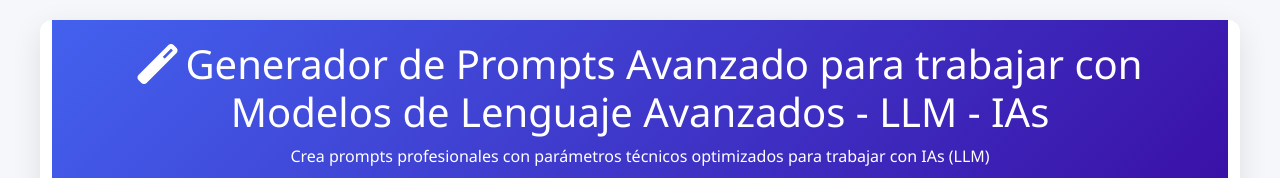
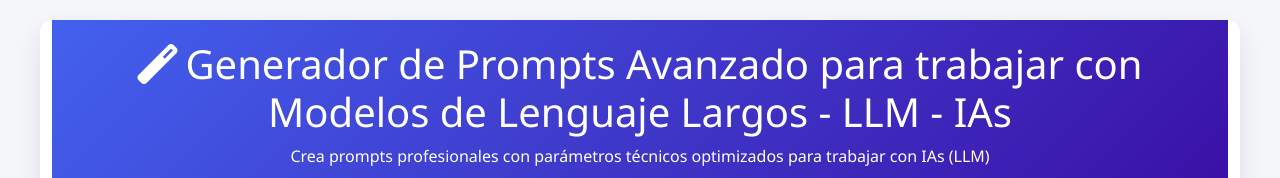
Before and after one commit to hctrmex/Generador-de-Promt-para-IA, a plain HTML site: page index.html in a window 1280 px wide. Shown: the top 178 px of the page. Drawn offline with nearby package versions, Linux system fonts and the light colour scheme.

Commit message:
Update index.html

```diff
--- a/index.html
+++ b/index.html
@@ -11,7 +11,7 @@
 <body>
     <div class="container app-container">
         <div class="app-header">
-            <h1><i class="fas fa-magic me-2"></i>Generador de Prompts Avanzado para trabajar con Modelos de Lenguaje Avanzados - LLM - IAs</h1>
+            <h1><i class="fas fa-magic me-2"></i>Generador de Prompts Avanzado para trabajar con Modelos de Lenguaje Largos - LLM - IAs</h1>
             <p class="mb-0">Crea prompts profesionales con parámetros técnicos optimizados para trabajar con IAs (LLM)</p>
 
             <div class="model-selector">
```
